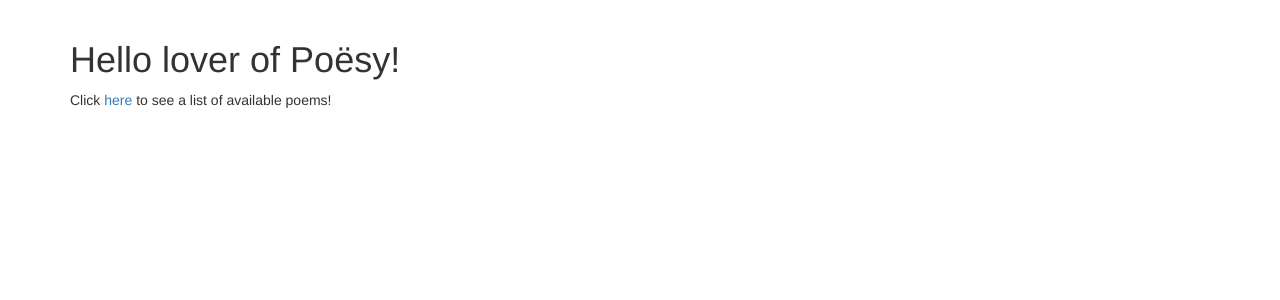
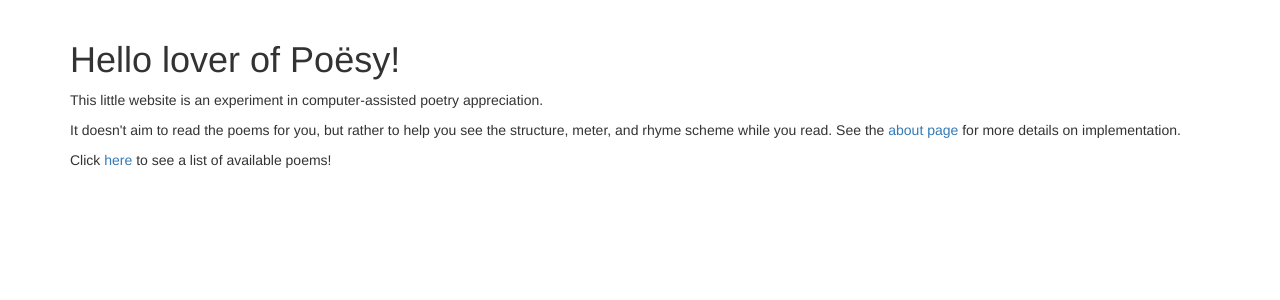
Before and after one commit to syvwlch/Metroscope, a Flask app: template run/templates/main/home.html in a window 1280 px wide. Shown: the part 52-352 px from the top of the page. Run offline with Flask 2, Linux system fonts and the light colour scheme; the template is opened without the code that fills it, so the values that code supplies are empty; some libraries are stand-ins or nearby versions.

Commit message:
Reverted to showing homepage, and added more content.

```diff
--- a/run/main/views.py
+++ b/run/main/views.py
@@ -9,8 +9,7 @@ import markdown
 @main.route("/")
 def home():
     """Define the home route."""
-    # return render_template("main/home.html")
-    return redirect(url_for('poetry.poem_list'))
+    return render_template("main/home.html")
 
 
 @main.route("/about")
--- a/run/templates/main/home.html
+++ b/run/templates/main/home.html
@@ -13,5 +13,7 @@
         lover of Poësy!
     {% endif %}
     </h1>
+    <p>This little website is an experiment in computer-assisted poetry appreciation.</p>
+    <p>It doesn't aim to read the poems for you, but rather to help you see the structure, meter, and rhyme scheme while you read. See the <a href="{{ url_for('main.about') }}">about page</a> for more details on implementation.</p>
     <p>Click <a href="{{ url_for('poetry.poem_list') }}">here</a> to see a list of available poems!</p>
 {% endblock page_content %}
```
